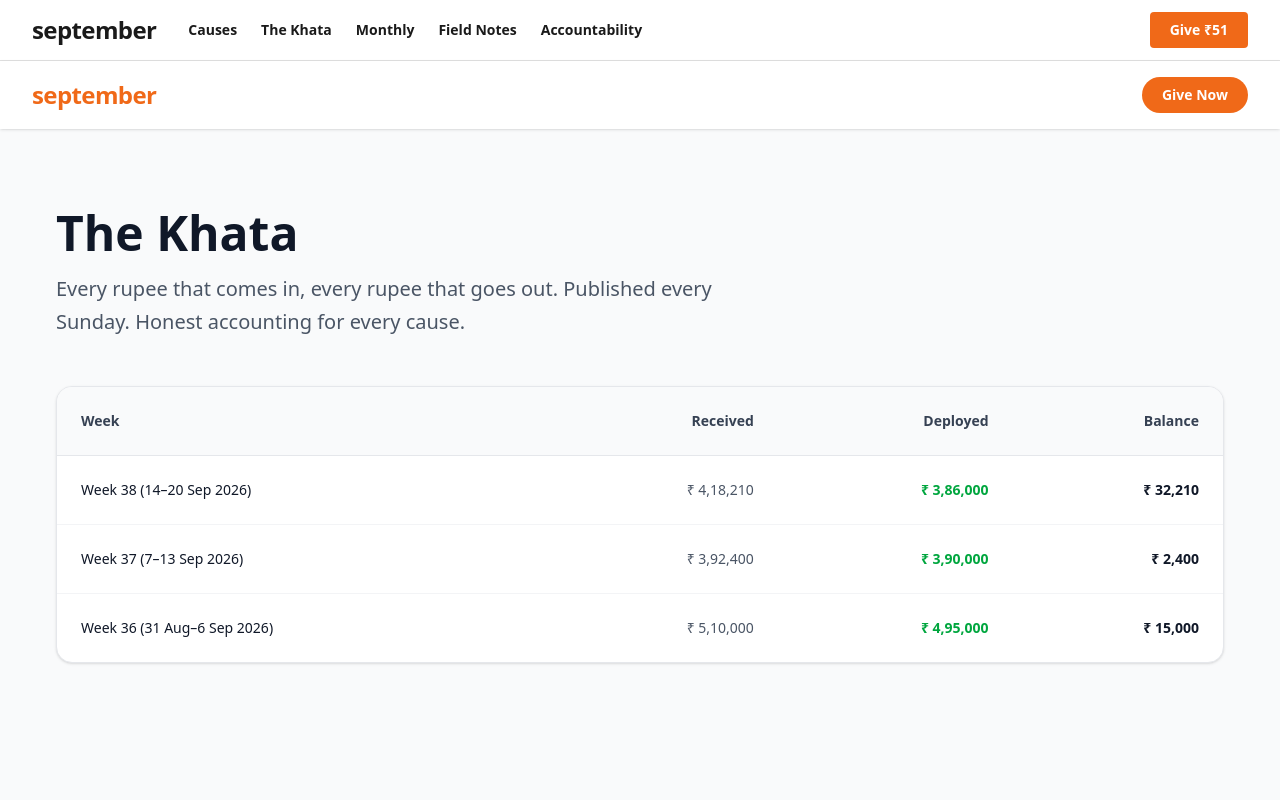
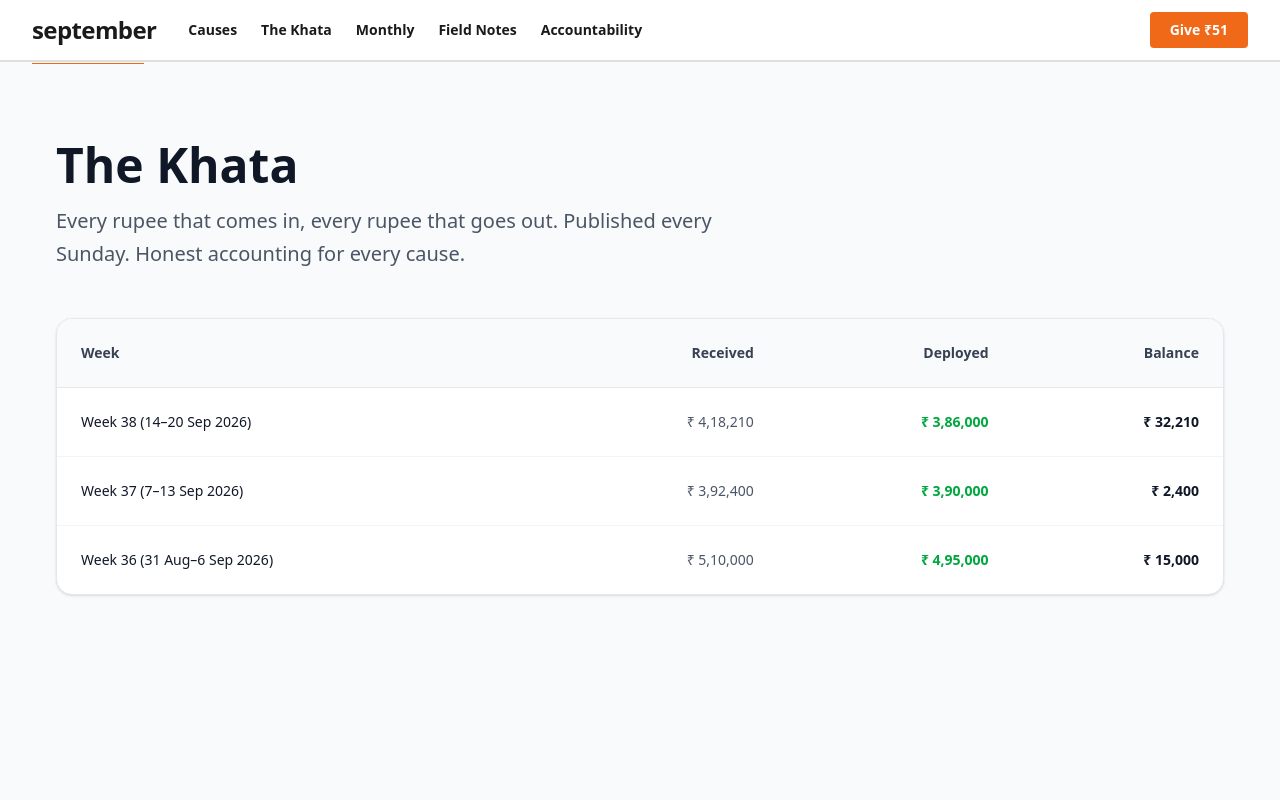
Before and after one commit to realrohanroy/september, a Next.js app: page /khata in a window 1280 px wide. Shown: the top 800 px of the page. Built offline with nearby package versions, Linux system fonts and the light colour scheme.

Commit message:
fix(khata): remove duplicate secondary navbar

```diff
--- a/app/khata/page.tsx
+++ b/app/khata/page.tsx
@@ -3,14 +3,7 @@ import Link from 'next/link';
 export default function KhataPage() {
   return (
     <main className="flex flex-col w-full min-h-screen bg-gray-50 font-sans">
-      <header className="sticky top-0 z-50 bg-white shadow-sm px-4 md:px-8 py-4 flex justify-between items-center">
-        <Link href="/" className="text-2xl font-heading font-extrabold text-sindoor tracking-tight">
-          september
-        </Link>
-        <Link href="/give" className="bg-sindoor text-white px-5 py-2 rounded-full text-sm font-bold hover:opacity-90 transition-colors">
-          Give Now
-        </Link>
-      </header>
+
 
       <div className="w-full max-w-[1200px] mx-auto px-4 py-12 md:py-20 flex-1 flex flex-col">
         <div className="max-w-2xl mb-12">
```
